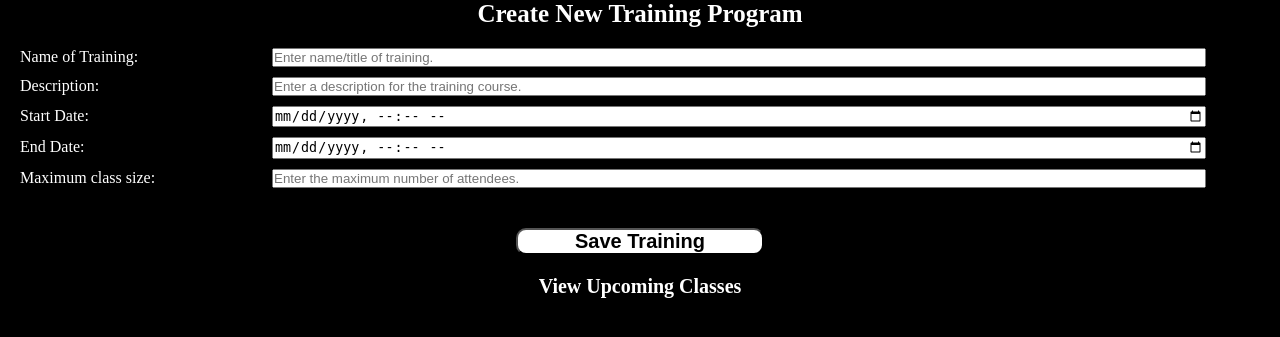
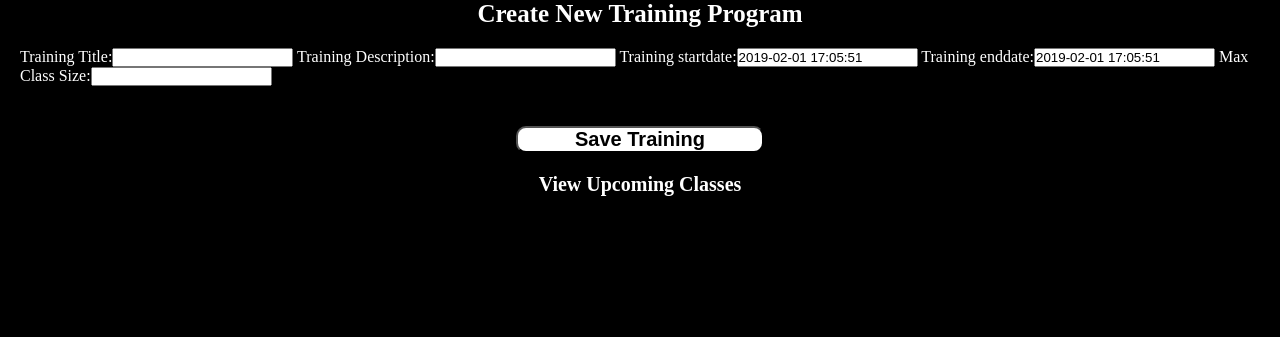
Before and after one commit to garrulous-gobies/Bangazon_1, a Django app: page /Bangazon/NewTrainingClass in a window 1280 px wide. Shown: the part 80-417 px from the top of the page. Run offline with Django 3.2, Linux system fonts and the light colour scheme; some libraries are stand-ins or nearby versions.

Commit message:
staged for PR review

```diff
--- /dev/null
+++ b/Bangazon/forms.py
@@ -0,0 +1,16 @@
+from django import forms
+from django.utils import timezone
+
+class NewTrainingForm(forms.Form):
+    training_name = forms.CharField(label='Training Title', max_length=100, required=True)
+    training_description = forms.CharField(label='Training Description', max_length=250, required=True)
+    training_startDate = forms.DateTimeField(initial=timezone.now(), required=True)
+    training_endDate = forms.DateTimeField(initial=timezone.now(), required=True)
+    training_maxEnrollment = forms.IntegerField(label='Max Class Size', required=True)
+
+class EditTrainingForm(forms.Form):
+    training_name = forms.CharField(label='Training Title', max_length=100, required=True)
+    training_description = forms.CharField(label='Training Description', max_length=250, required=True)
+    training_startDate = forms.DateTimeField( required=True)
+    training_endDate = forms.DateTimeField( required=True)
+    training_maxEnrollment = forms.IntegerField(label='Max Class Size', required=True)
--- a/Bangazon/templates/Bangazon/new_training_program_form.html
+++ b/Bangazon/templates/Bangazon/new_training_program_form.html
@@ -7,26 +7,7 @@
   <h1 class="main_title">Create New Training Program</h1>
   <form class="add_training" action="{% url 'Bangazon:save_program' %}" method="POST">
     {% csrf_token %}
-    <section class="input_section">
-      <label class="input_label" for="training_name">Name of Training: </label>
-      <input class="input_field" id="training_name" type="text" name="training_name" placeholder="Enter name/title of training.">
-    </section>
-    <section class="input_section">
-      <label class="input_label" for="training_description">Description: </label>
-      <input class="input_field" id="training_description" type="text" name="training_description" placeholder="Enter a description for the training course.">
-    </section>
-    <section class="input_section">
-      <label class="input_label" for="training_startDate">Start Date: </label>
-      <input class="input_field" id="training_startDate" type="datetime-local" name="training_startDate" placeholder="Enter the start date and time.">
-    </section>
-    <section class="input_section">
-      <label class="input_label" for="training_endDate">End Date: </label>
-      <input class="input_field" id="training_endDate" type="datetime-local" name="training_endDate" placeholder="Enter the end date and time.">
-    </section>
-    <section class="input_section">
-      <label class="input_label" for="training_maxEnrollment">Maximum class size: </label>
-      <input class="input_field" id="training_maxEnrollment" type="number" name="training_maxEnrollment" placeholder="Enter the maximum number of attendees.">
-    </section>
+    {{ form }}
     <input class="form_button" type="submit" value="Save Training">
   </form>
   <section class="training_nav_button">
--- a/Bangazon/views.py
+++ b/Bangazon/views.py
@@ -2,7 +2,7 @@ from django.shortcuts import render,  get_object_or_404, get_list_or_404, redire
 from django.http import HttpResponse, HttpResponseRedirect
 from django.urls import reverse
 from django.utils import timezone
-from django import forms
+from .forms import *
 from .models import *
 # Create your views here.
 
@@ -106,7 +106,14 @@ def past_training_programs(request):
 
 
 def new_training_program_form(request):
-    return render(request, 'Bangazon/new_training_program_form.html')
+    if request.method == 'POST':
+        form = NewTrainingForm(request.POST)
+        if form.is_valid():
+            return HttpResponseRedirect('./Training')
+    else:
+        form = NewTrainingForm()
+
+    return render(request, 'Bangazon/new_training_program_form.html', {'form': form})
 
 
 def save_program(request):
@@ -137,20 +144,9 @@ def training_details(request, pk):
 
 def edit_training_details(request, pk):
     training_program_details = get_object_or_404(TrainingProgram, id=pk)
-    training_program_details.name = forms.CharField(widget=forms.TextInput(
-        attrs={'placeholder': training_program_details.name}))
-    password = forms.CharField(widget=forms.PasswordInput())
-    address_1 = forms.CharField(
-        label='Address',
-        widget=forms.TextInput(attrs={'placeholder': '1234 Main St'})
-    )
-    address_2 = forms.CharField(
-        widget=forms.TextInput(
-            attrs={'placeholder': 'Apartment, studio, or floor'})
-    )
-    context = {'program_details': training_program_details}
-    print("PK", pk)
-    return render(request, 'Bangazon/edit_training.html', context)
+    print(training_program_details.name)
+    form = EditTrainingForm(initial={'training_name': training_program_details.name, 'training_description': training_program_details.description, 'training_startDate': training_program_details.startDate, 'training_endDate': training_program_details.endDate, 'training_maxEnrollment': training_program_details.maxEnrollment})
+    return render(request, 'Bangazon/edit_training.html', {'form': form})
 
 
 def update_program(request):
```
Also changed, not shown: Bangazon/templates/Bangazon/edit_training.html (+2 -20 lines).
